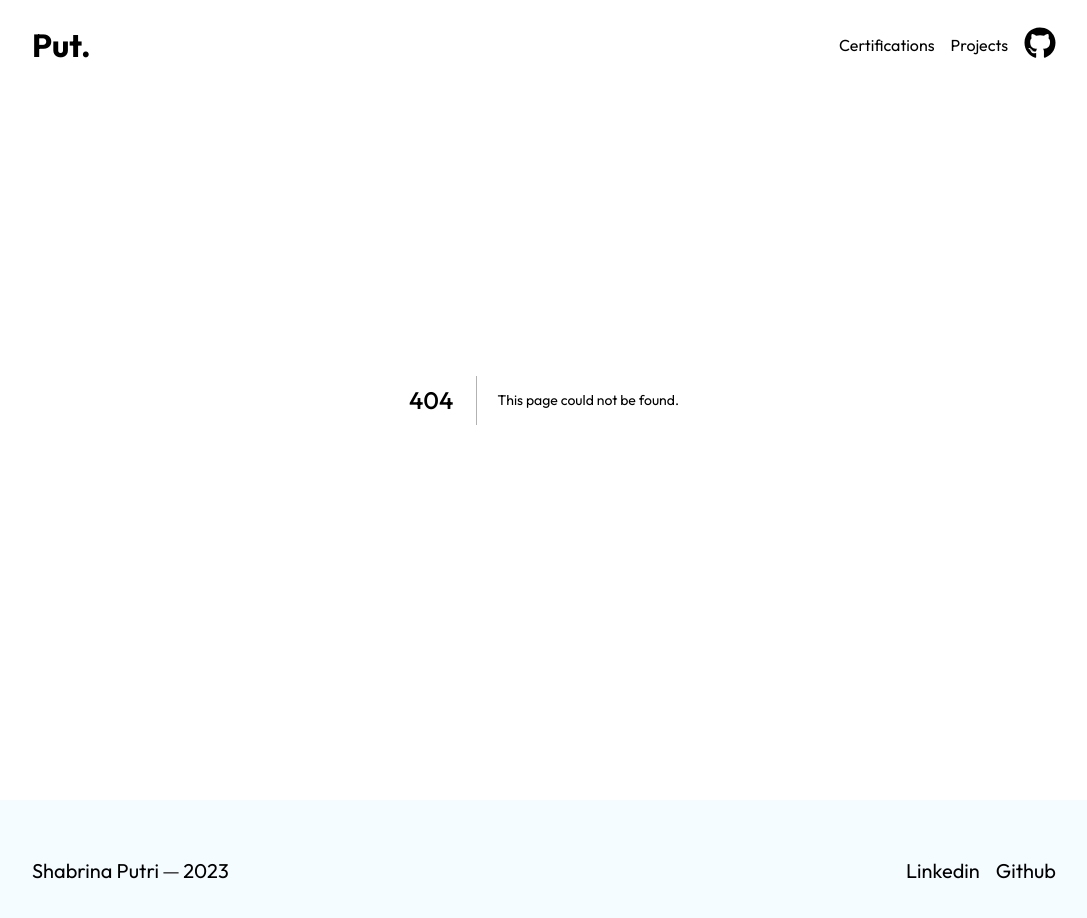
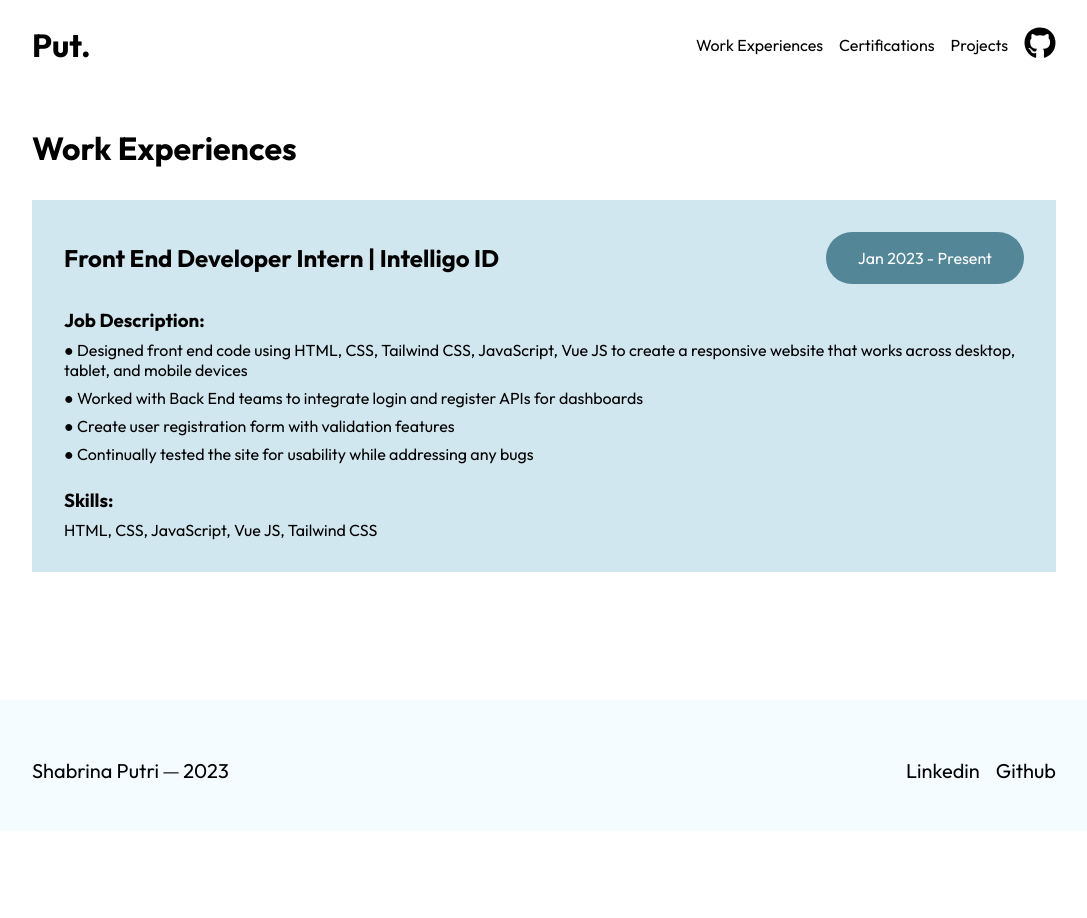
Before and after one commit to shabrina12/Portoflio, a Next.js app: page /experiences in a window 1280 px wide. Before the commit this address had no page. Shown: the top 918 px of the page, without its empty margins (96-1183 px from the left). After the commit the page ends 831 px from the top, so only its background shows below. Built offline with nearby package versions, Linux system fonts and the light colour scheme.

Commit message:
add work experiences

```diff
--- a/components/Header.jsx
+++ b/components/Header.jsx
@@ -10,7 +10,7 @@ const Header = () => {
           <h1>Nice to Meet You!</h1>
           <h1>I'm <span>Shabrina Putri.</span></h1>
             {/* <p>Based in Surabaya, I'm a computer engineering student at Institut Teknologi Sepuluh Nopember. I develop interest in web development since 2021 and have been passionate about learning & building front-end websites</p>  */}
-          <p>A senior-year computer engineering student who trying to specialize in Front End Web Development.</p>
+          <p>A fresh graduate in computer engineering who trying to specialize in Web Development.</p>
           <p>I’m based in Surabaya ⏤ currently seeking internship opportunities in related field.</p>
         </div>
         <div className='profile-container'>
--- a/components/Navbar.jsx
+++ b/components/Navbar.jsx
@@ -7,6 +7,11 @@ import Link from 'next/link';
 const Menu = () => (
   <>
     <ul>
+      <li>
+        <Link href='/experiences'>
+          Work Experiences
+        </Link>
+      </li>
       <li>
         <Link href='/certifications'>
           Certifications
--- /dev/null
+++ b/data/ExperiencesData.js
@@ -0,0 +1,16 @@
+const ExperiencesData = [
+    {
+        position: 'Front End Developer Intern',
+        company: 'Intelligo ID',
+        date: 'Jan 2023 - Present',
+        skills: 'HTML, CSS, JavaScript, Vue JS, Tailwind CSS',
+        desc: [
+            '● Designed front end code using HTML, CSS, Tailwind CSS, JavaScript, Vue JS to create a responsive website that works across desktop, tablet, and mobile devices',
+            '● Worked with Back End teams to integrate login and register APIs for dashboards',
+            '● Create user registration form with validation features',
+            '● Continually tested the site for usability while addressing any bugs'
+        ],
+    }
+]
+
+export default ExperiencesData
--- /dev/null
+++ b/pages/experiences.js
@@ -0,0 +1,39 @@
+import React from 'react'
+import ExperiencesData from '../data/ExperiencesData'
+
+const experiences = () => {
+  return (
+    <div className='certiciation-container'>
+        <h1>Work Experiences</h1>
+        {ExperiencesData.map((value, index) => {
+          return (
+            <div className='certification-card' key={index}>
+                <div className='certification-name'>
+                    <div className='title'>
+                        <h2>{value.position} | {value.company}</h2>
+                        {/* <h3>{value.company}</h3> */}
+                    </div>
+                    <div className='date'>
+                        <p>{value.date}</p>
+                    </div>
+                </div>
+                <div className='certification-details'>
+                    <h3>Job Description:</h3>
+                    <p>{value.desc[0]}</p>
+                    <p>{value.desc[1]}</p>
+                    <p>{value.desc[2]}</p>
+                    <p>{value.desc[3]}</p>
+                </div>
+
+                <div className='certification-details'>
+                    <h3>Skills:</h3>
+                    <p>{value.skills}</p>
+                </div>
+            </div>
+          )
+        })}
+    </div>
+  )
+}
+
+export default experiences
```
